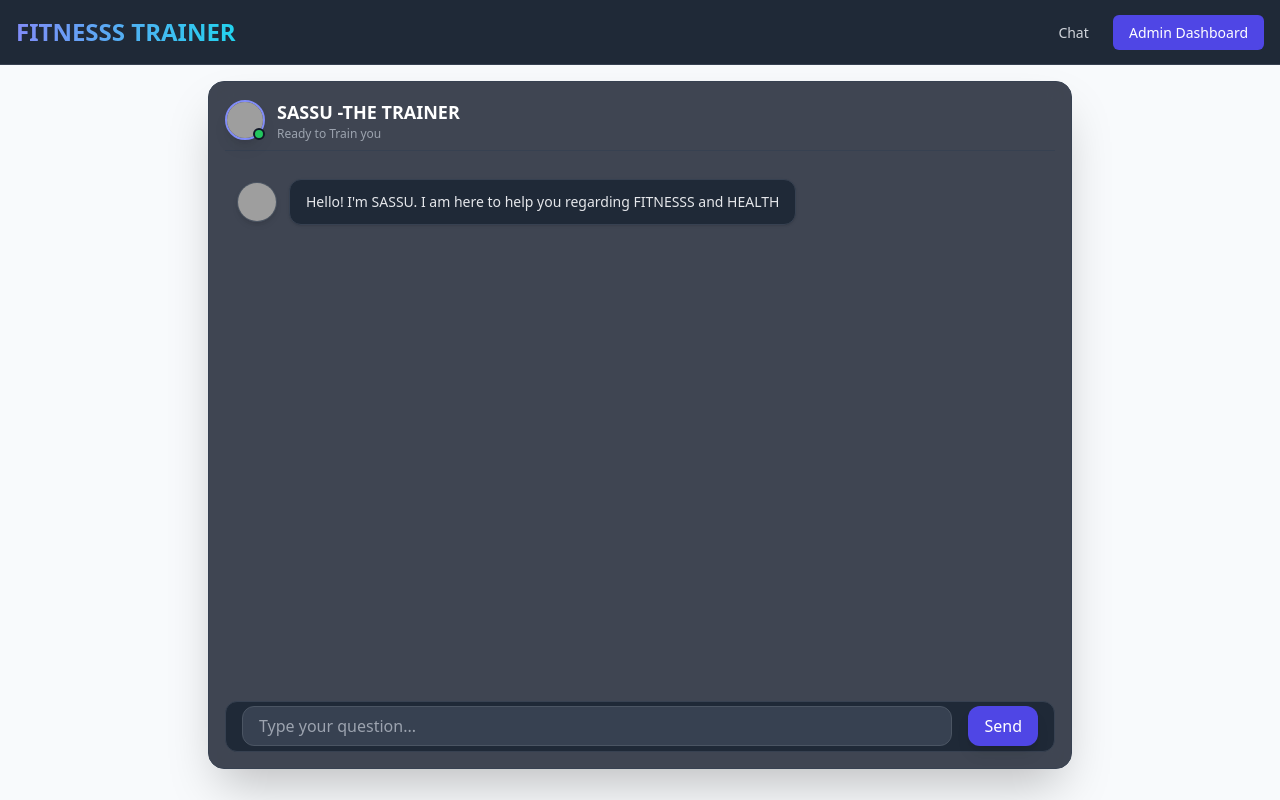
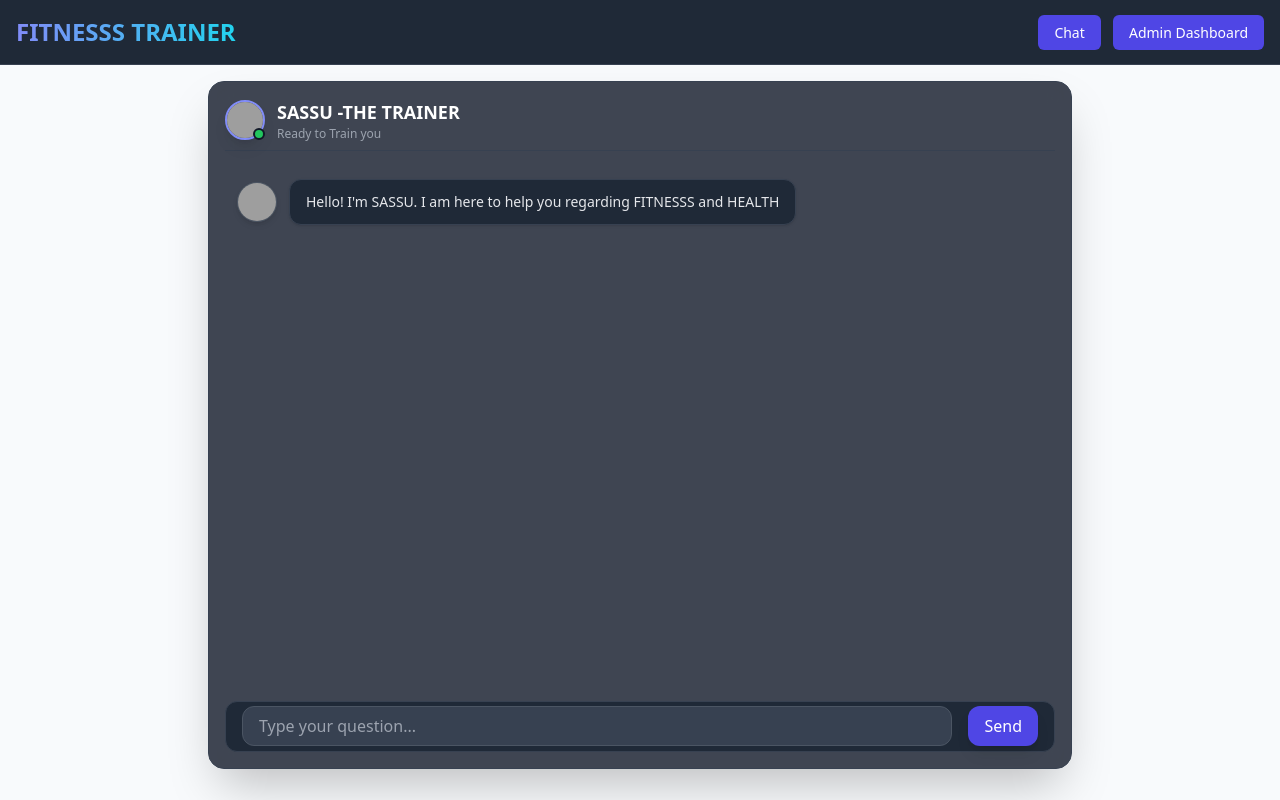
Before and after one commit to perimilisunil/AI-chatbot-integrated-with-Admin-Dashboard, a Flask app: page / in a window 1280 px wide. Run offline with Flask 3, Linux system fonts and the light colour scheme; data that the repository does not hold is empty; parts of the project's set-up code (start-up, migrations or seed data) failed here and were passed over; some libraries are stand-ins or nearby versions; grey boxes are pictures that could not be loaded.

Commit message:
Update UI

```diff
--- a/templates/base.html
+++ b/templates/base.html
@@ -21,7 +21,7 @@
             FITNESSS TRAINER
         </div>
         <div>
-            <a href="/" class="text-gray-300 hover:text-white px-3 py-2 rounded-md text-sm font-medium transition">Chat</a>
+            <a href="/"class="bg-indigo-600 hover:bg-indigo-700 text-white px-4 py-2 rounded-md text-sm font-medium transition ml-2">Chat</a>
             <a href="/admin/dashboard" class="bg-indigo-600 hover:bg-indigo-700 text-white px-4 py-2 rounded-md text-sm font-medium transition ml-2">Admin Dashboard</a>
         </div>
     </nav>
```
